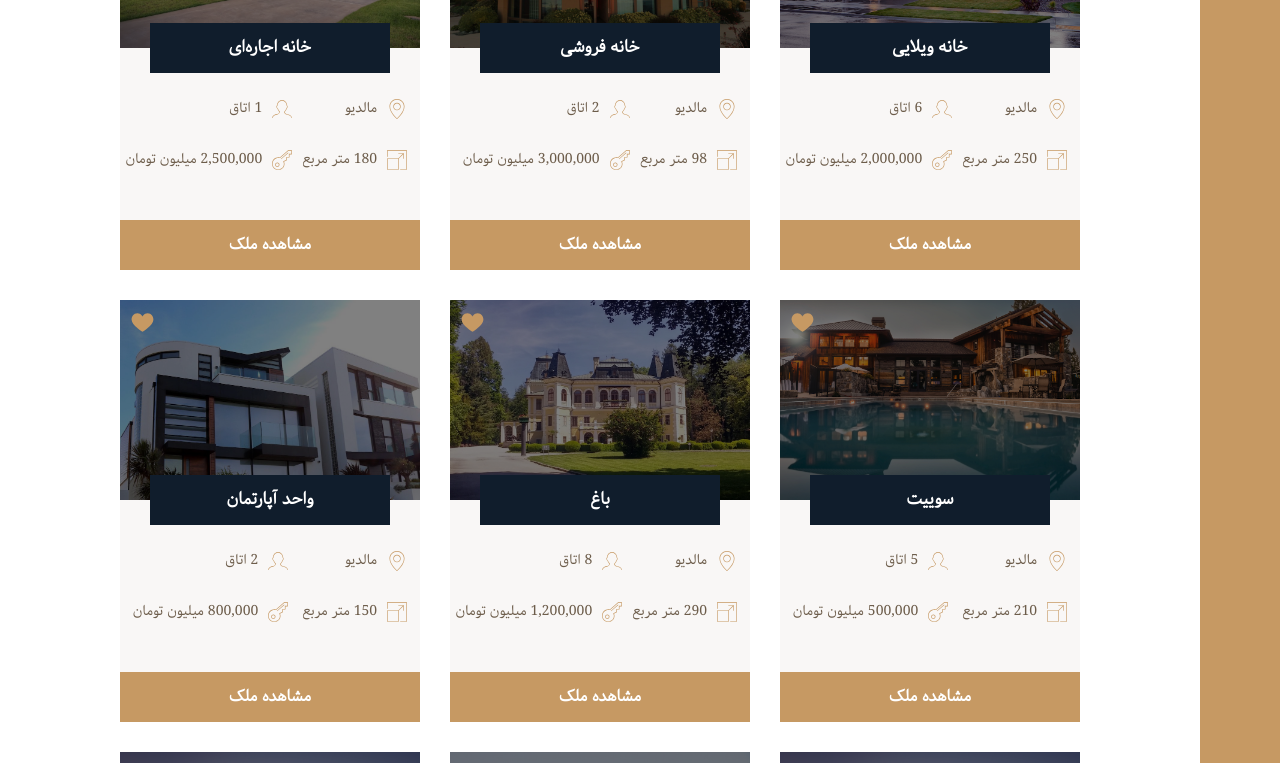
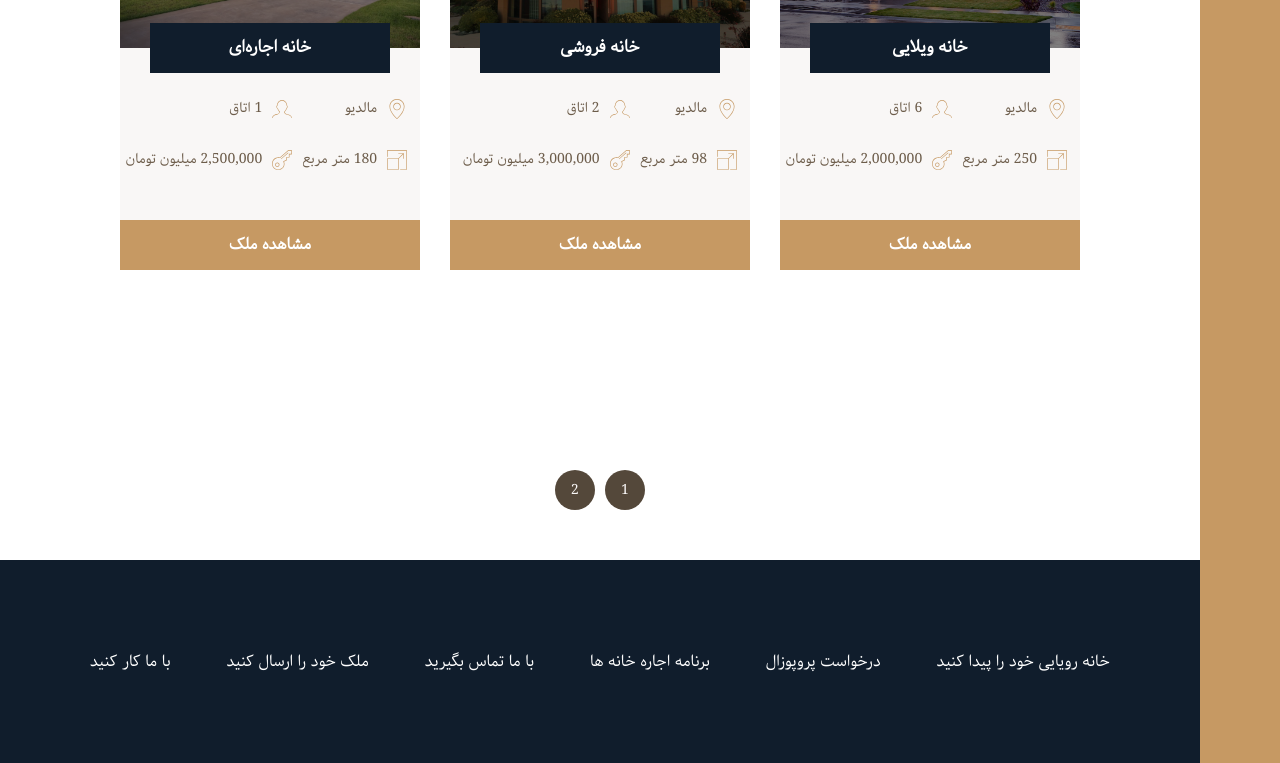
Before and after one commit to mehrzad-sajjadi/RealEstate, a Next.js app: page /Homes in a window 1280 px wide. Shown: the part 1093-1856 px from the top of the page. Built offline with nearby package versions, Linux system fonts and the light colour scheme.

Commit message:
add slice

```diff
--- a/pages/Homes/index.jsx
+++ b/pages/Homes/index.jsx
@@ -1,5 +1,6 @@
 import HomeCard from "@/components/modules/HomeCard";
 import db from "@/data/db.json"
+import Link from "next/link";
 import { useEffect, useState } from "react";
 export default function AllHomes() {
     const [search, setSearch] = useState('');
@@ -39,7 +40,10 @@ export default function AllHomes() {
             }
         }
     }, [sort]);
-
+    function pagainateHandler(event,page){
+        event.preventDefault();
+        console.log(page);
+    }
     return (
         <div className="home-section" id="houses">
             <div className="home-filter-search">
@@ -51,13 +55,14 @@ export default function AllHomes() {
                         <option value="meterage">بر اساس اندازه</option>
                     </select>
                 </div>
+
                 <div className="home-search">
                     <input type="text" value={search} onChange={handleSearch} placeholder="جستجو کنید" />
                 </div>
             </div>
             <div className="homes">
                 {
-                    result.map((home) => {
+                    result.slice(0,3).map((home) => {
                         return <HomeCard key={home.id} {...home} />
                     })
                 }
@@ -65,7 +70,9 @@ export default function AllHomes() {
             <ul className="pagination__list">
                 {
                     Array.from({length: Math.ceil(result.length / pagination) }).map((item,index)=>(
-                        <li key={index} className="pagination__item active"><a href="#" className="">{index+1}</a></li>
+                        <li key={index} onClick={(event)=>pagainateHandler(event,index+1)} className="pagination__item active">
+                            <a href="/asdsa" className="">{index+1}</a>
+                        </li>
                     ))
                 }
             </ul>
```
